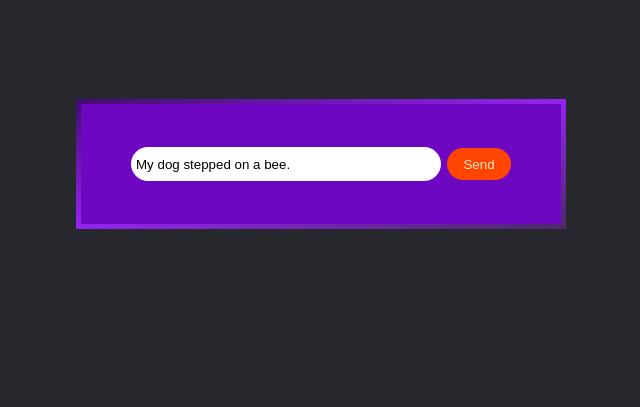
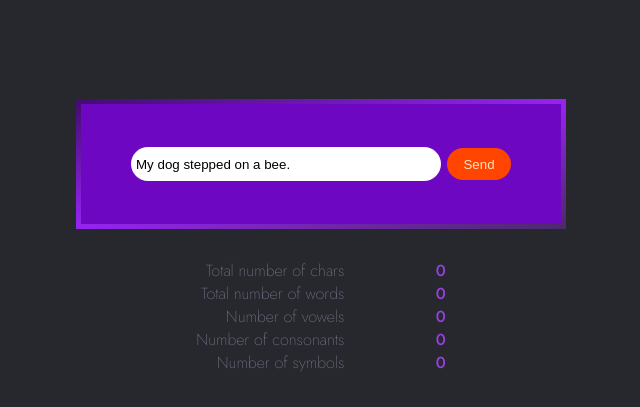
Before and after one commit to krlslman/P23__Character-Classification, a plain HTML site: page index.html in a window 1280 px wide. Shown: the part 79-486 px from the top of the page, without its empty margins (319-959 px from the left). Drawn offline with Linux system fonts and the light colour scheme.

Commit message:
counters defined in inner scope

```diff
--- a/app.js
+++ b/app.js
@@ -1,15 +1,12 @@
 // const input = document.querySelector(".input-text").valuelet inputValue = 'initial' ;
-let setOfChars = new Array;
+
 // setOfChars = ['i'];
-let inputToArray; //! for space counting and most frequent
+
 let vowelsArray = "aeiouüıö".split("");
 let consonantsArray = "qwrtypğsdfghjklşzxcvbnmç".split("");
 let othersArray = "!'^+%&/()=?_>£#$½{[]}|.,:;`~¨|<>@æß€".split("");
 
-let counterVowels = 0;
-let counterConsonant = 0;
-let counterOthers = 0;
-let counterWords =  0;
+
 
 
 let button = document.querySelector('.input-btn');
@@ -20,11 +17,27 @@ let newEntryLi = document.createElement('li');
 
 // const getValueInput = () => {
 button.addEventListener('click', () => {
+
+	let counterVowels = 0;
+	let counterConsonant = 0;
+	let counterOthers = 0;
+	let counterWords =  0;
+	let setOfChars = new Array;
+	let inputToArray; //! for space counting and most frequent
+
+
 	inputValue = document.querySelector(".input-text").value;
 	inputToArray = inputValue.split("");
 
 	// assign each input char to the set and inrease related counter
 	for (let i = 0 ; i<inputValue.length ; i++) {
+		if (inputValue==''){
+			// counterWords = 0;
+			// counterVowels = 0;
+			// counterConsonant = 0;
+			// counterOthers = 0;
+
+		}
 		if (!setOfChars.includes(inputValue[i]) && consonantsArray.includes(inputValue[i])) {
 			setOfChars.push(inputValue[i]);
 			counterConsonant++;
@@ -44,7 +57,7 @@ button.addEventListener('click', () => {
 		}
 	};
 
-	console.log('Sesli harf adeti : ' + counterVowels + '\nSessiz harf adeti : ' + counterConsonant + '\nNoktalama işareti ve sembol adeti : ' + counterOthers );
+	// console.log('Sesli harf adeti : ' + counterVowels + '\nSessiz harf adeti : ' + counterConsonant + '\nNoktalama işareti ve sembol adeti : ' + counterOthers );
 
 
 	// newEntryLi.appendChild( "fdhdf");
@@ -55,6 +68,12 @@ button.addEventListener('click', () => {
 	<li class="result-li">Number of consonants  <span class="colon"> : </span> <span class="result-value">${counterConsonant}</span></li>
 	<li class="result-li">Number of symbols 	<span class="colon"> : </span> <span class="result-value">${counterOthers}</span></li>
 	`;
+
+
+	// counterVowels = 0;
+	// counterConsonant = 0;
+	// counterOthers = 0;
+	// counterWords =  0;
 });
 
 //! Calling click function of add button by pressing enter key from the keyboard
--- a/index.html
+++ b/index.html
@@ -30,6 +30,12 @@
 		<div class="result">
 			<ul class="result-ul">
 
+				<li class="result-li">Total number of chars <span class="colon"> : </span> <span class="result-value">0</span></li>
+				<li class="result-li">Total number of words <span class="colon"> : </span> <span class="result-value">0</span></li>
+				<li class="result-li">Number of vowels 		<span class="colon"> : </span> <span class="result-value">0</span></li>
+				<li class="result-li">Number of consonants  <span class="colon"> : </span> <span class="result-value">0</span></li>
+				<li class="result-li">Number of symbols 	<span class="colon"> : </span> <span class="result-value">0</span></li>
+
 			</ul>
 		</div>
 
```
